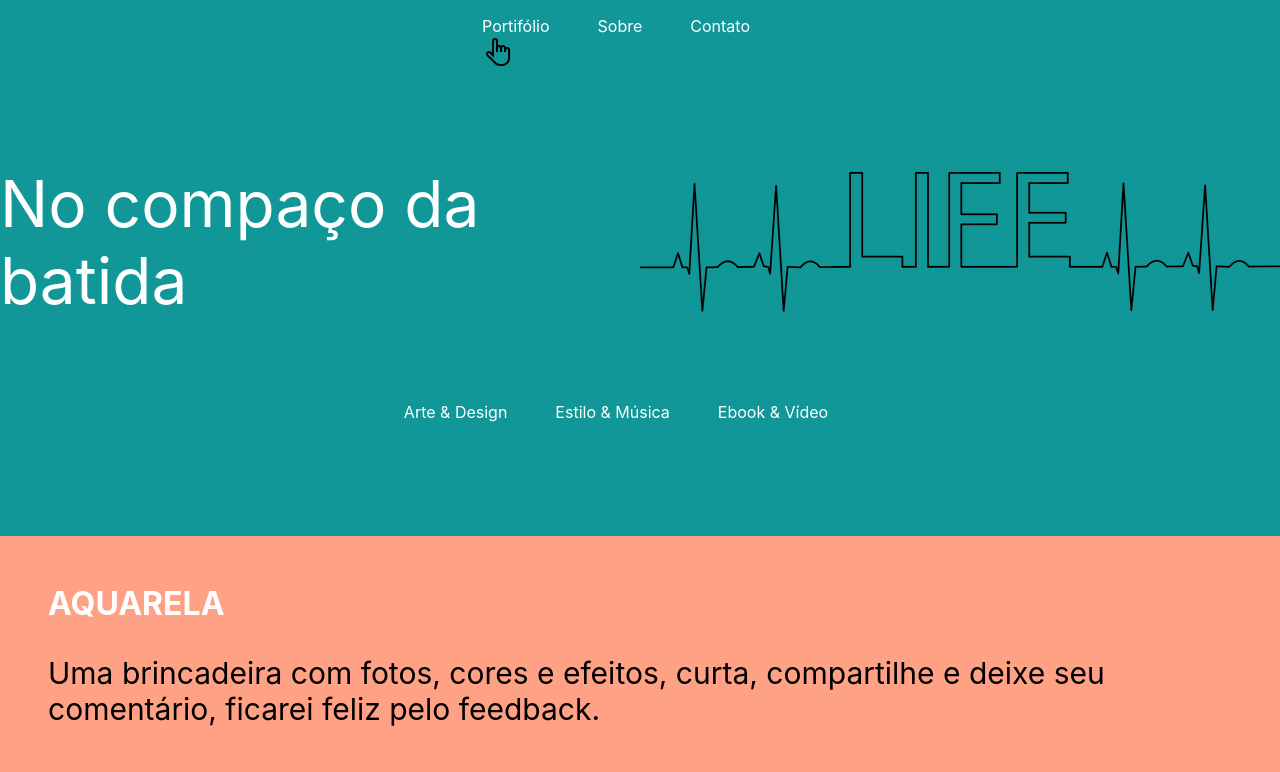
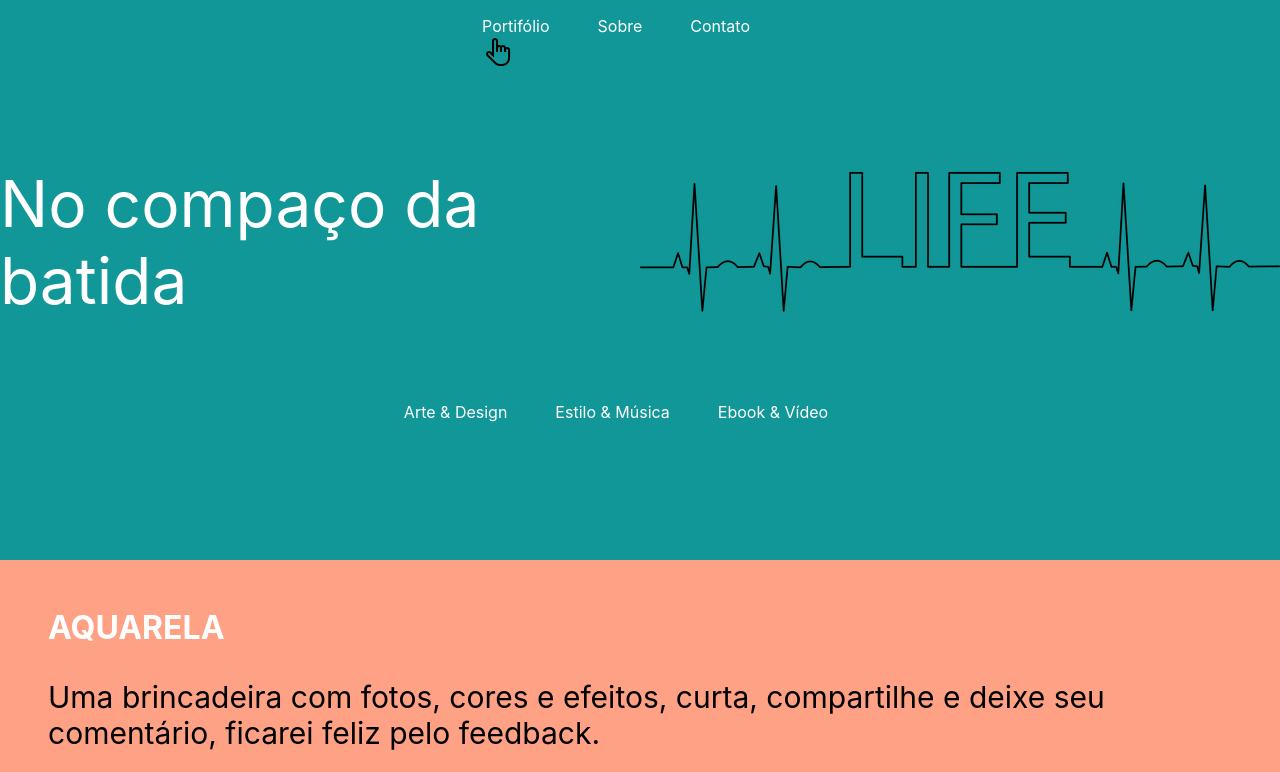
Before and after one commit to izabelsoares/art-life, a plain HTML site: page index.html in a window 1280 px wide. Shown: the top 772 px of the page. Drawn offline with Linux system fonts and the light colour scheme.

Commit message:
finalizado

```diff
--- a/style.css
+++ b/style.css
@@ -7,7 +7,7 @@
 }
 
 header {
-    height: 67vh;
+    height: 70vh;
     background-color: #129799;
 }
 
```
